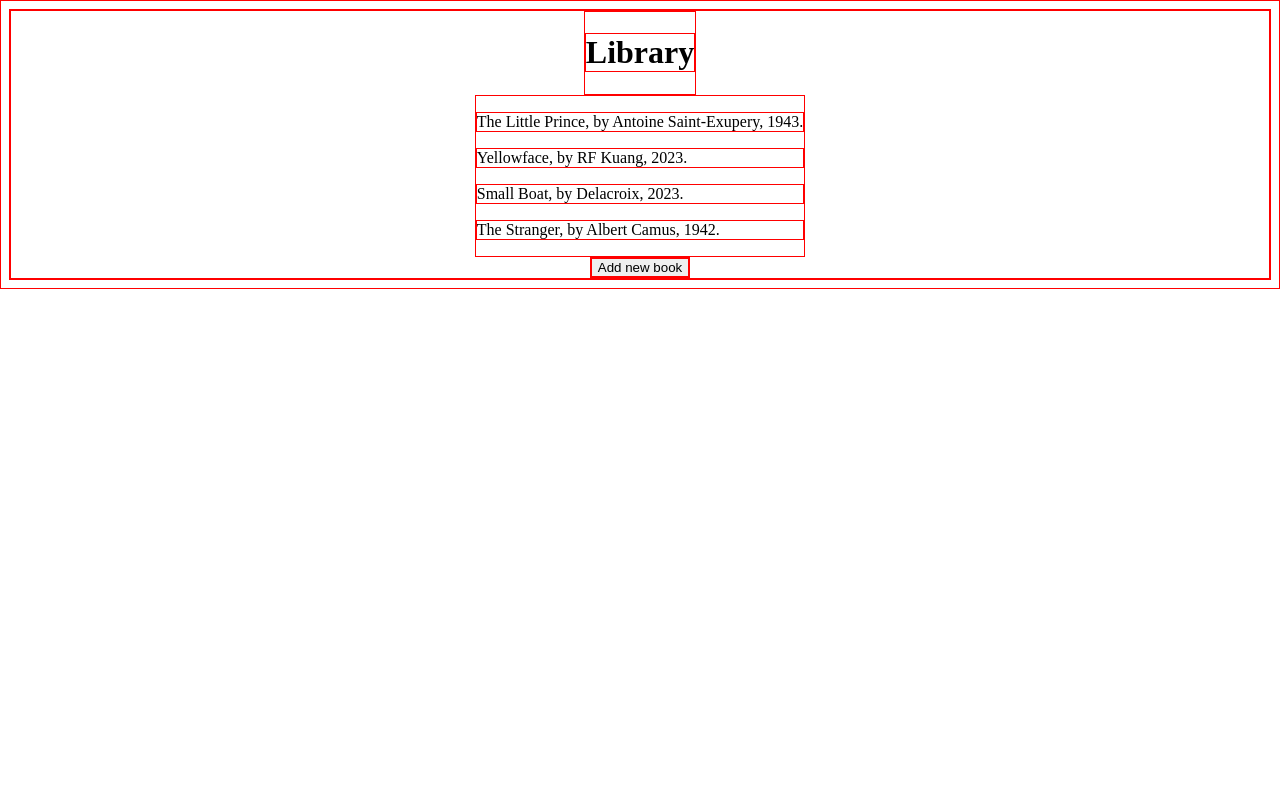
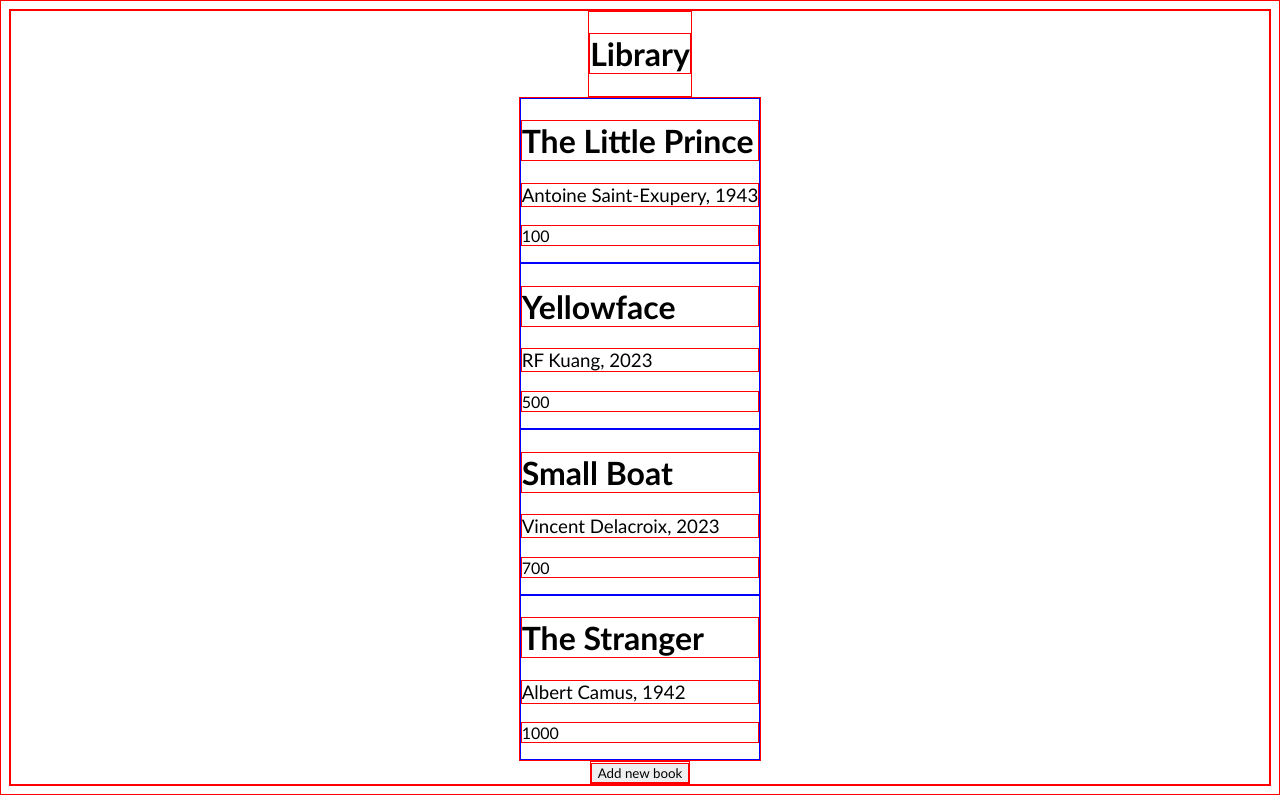
Before and after one commit to y-m-codes/my-digital-library, a plain HTML site: page index.html in a window 1280 px wide. Drawn offline with Linux system fonts and the light colour scheme.

Commit message:
Created cards to display each library book.
To do: format cards nicely.

```diff
--- a/index.js
+++ b/index.js
@@ -1,34 +1,56 @@
 const myLibrary = [];
 
-function Book(title, author, yearPublished, read) {
+function Book(title, author, yearPublished, pages, read) {
   this.title = title;
   this.author = author;
   this.yearPublished = yearPublished;
+  this.pages = pages;
   this.read = read;
   this.id = crypto.randomUUID();
 }
 
-function addBookToLibrary(title, author, yearPublished, read) {
-  let newBook = new Book(title, author, yearPublished, read);
+function addBookToLibrary(title, author, yearPublished, pages, read) {
+  let newBook = new Book(title, author, yearPublished, pages, read);
   myLibrary.push(newBook);
 }
 
-addBookToLibrary("The Little Prince", "Antoine Saint-Exupery", "1943", "read");
-addBookToLibrary("Yellowface", "RF Kuang", "2023", "unread");
-addBookToLibrary("Small Boat", "Delacroix", "2023", "unread");
-addBookToLibrary("The Stranger", "Albert Camus", "1942", "unread")
+addBookToLibrary("The Little Prince", "Antoine Saint-Exupery", "1943", "100", "read");
+addBookToLibrary("Yellowface", "RF Kuang", "2023", "500", "unread");
+addBookToLibrary("Small Boat", "Vincent Delacroix", "2023", "700", "unread");
+addBookToLibrary("The Stranger", "Albert Camus", "1942", "1000", "unread")
 
 const bookList = document.querySelector("#book-list");
 
+// for (i = 0; i < myLibrary.length; i++) {
+//   const latestBook = document.createElement("p");
+//   latestBook.textContent = `${myLibrary[i].title}, by ${myLibrary[i].author}, published ${myLibrary[i].yearPublished}, ${myLibrary[i].pages} pages, ${myLibrary[i].read}.`;
+//   bookList.appendChild(latestBook)
+// }
+
 for (i = 0; i < myLibrary.length; i++) {
-  const latestBook = document.createElement("p");
-  latestBook.textContent = `${myLibrary[i].title}, by ${myLibrary[i].author}, ${myLibrary[i].yearPublished}.`;
-  bookList.appendChild(latestBook)
+  const latestBookTile = document.createElement("div");
+  latestBookTile.classList.add("latest-book-tile");
+  bookList.appendChild(latestBookTile);
+
+  const latestBookTitle = document.createElement("h1");
+  const latestBookAuthorYear = document.createElement("h3");
+  latestBookAuthorYear.classList.add("header-author-year");
+
+  const latestBookPagesAndRead = document.createElement("p");
+  latestBookPagesAndRead.classList.add("p-pages-read");
+
+  latestBookTitle.textContent = myLibrary[i].title;
+  latestBookAuthorYear.textContent = `${myLibrary[i].author}, ${myLibrary[i].yearPublished}`;
+  latestBookPagesAndRead.textContent = myLibrary[i].pages;
+
+  latestBookTile.appendChild(latestBookTitle);
+  latestBookTile.appendChild(latestBookAuthorYear);
+  latestBookTile.appendChild(latestBookPagesAndRead);
 }
 
 function createNewBook(title, author, year) {
   const newBook = document.createElement("p");
-  newBook.textContent = `${title}, by ${author}, ${year}.`
+  newBook.textContent = `${title}, by ${author}, published ${year}.`
   bookList.appendChild(newBook)
 }
 
--- a/stylesheet.css
+++ b/stylesheet.css
@@ -2,6 +2,7 @@
 border-style: solid;
 border-color: red;
 border-width: 1px;
+font-family: 'Gill Sans', 'Gill Sans MT', Calibri, 'Trebuchet MS', sans-serif;
 }
 
 #wrapper {
@@ -10,3 +11,17 @@ flex-direction: column;
 justify-content: center;
 align-items: center;
 }
+
+.latest-book-tile {
+border-style: solid;
+border-color: blue;
+border-width: 1px;
+}
+
+.header-author-year {
+font-weight: normal;
+}
+
+.p-pages-read {
+
+}
```
